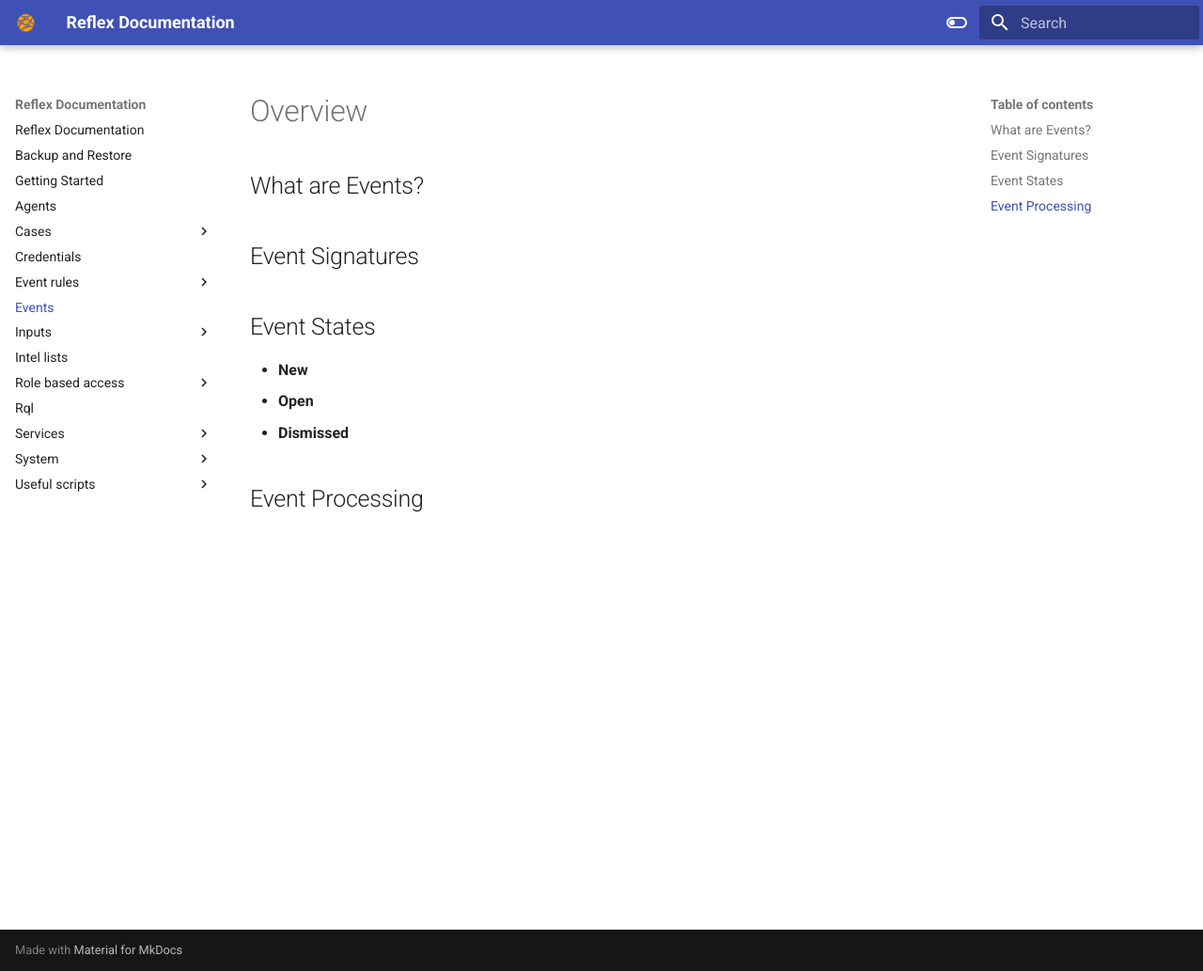
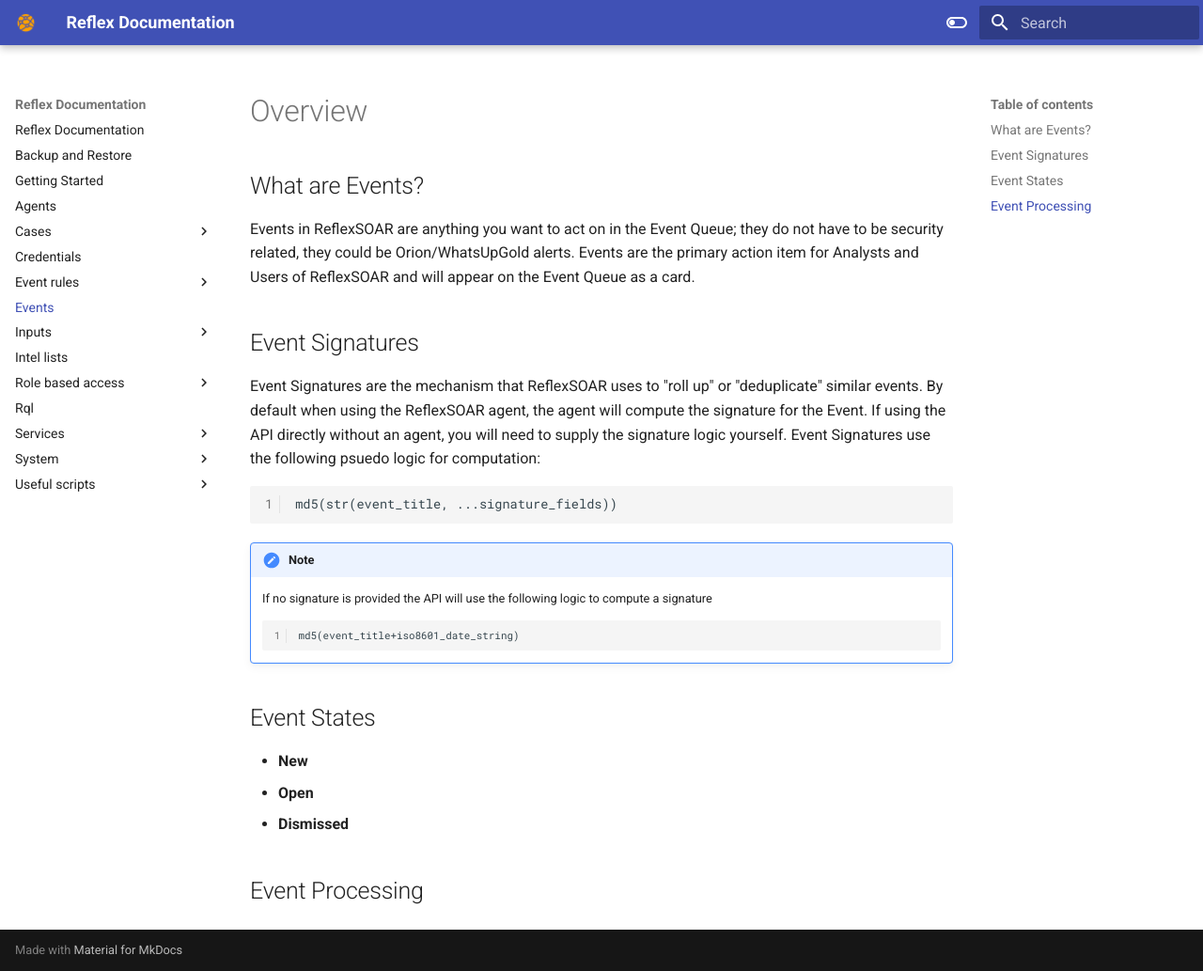
Before and after one commit to reflexsoar/reflex-docs, an MkDocs documentation site: the page built from docs/events/index.md, in a window 1280 px wide and 1033 px high. Shown: the whole window at 94% size. Built offline with MkDocs 1.6.1 and Material for MkDocs 9.7.7, drawn with Linux system fonts in a browser that asks for light colours.

Commit message:
Event signatures

````diff
--- a/docs/events/index.md
+++ b/docs/events/index.md
@@ -1,8 +1,21 @@
 # Overview
 
 ## What are Events?
+Events in ReflexSOAR are anything you want to act on in the Event Queue; they do not have to be security related, they could be Orion/WhatsUpGold alerts.  Events are the primary action item for Analysts and Users of ReflexSOAR and will appear on the Event Queue as a card.
 
 ## Event Signatures
+
+Event Signatures are the mechanism that ReflexSOAR uses to "roll up" or "deduplicate" similar events.  By default when using the ReflexSOAR agent, the agent will compute the signature for the Event.  If using the API directly without an agent, you will need to supply the signature logic yourself.  Event Signatures use the following psuedo logic for computation:
+
+```
+md5(str(event_title, ...signature_fields))
+```
+
+!!! note
+    If no signature is provided the API will use the following logic to compute a signature
+    ```
+    md5(event_title+iso8601_date_string)
+    ```
 
 ## Event States
 
````
